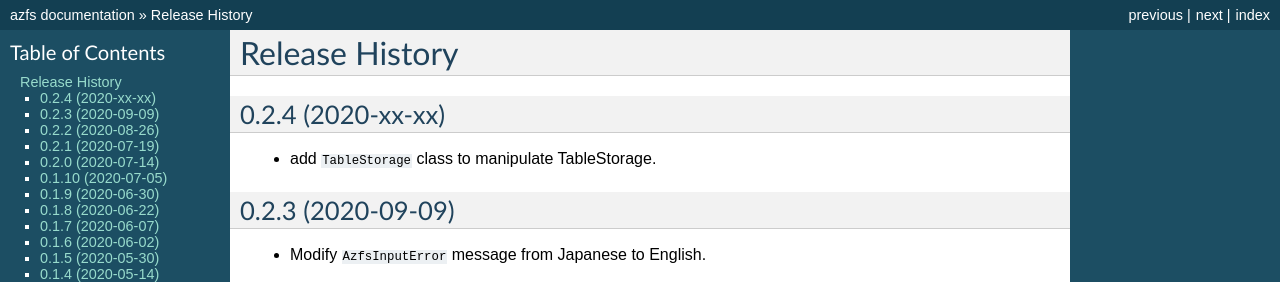
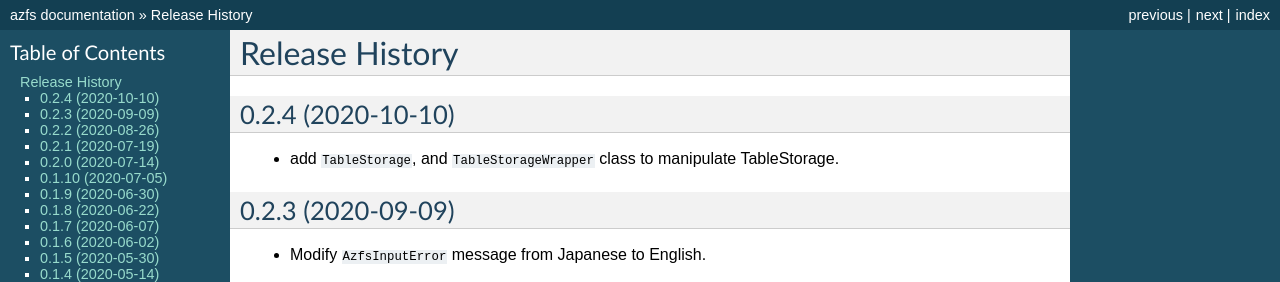
Before and after one commit to arpitjain799/azfs, a Sphinx documentation site: the page built from docs/sources/release_history.rst, in a window 1280 px wide. Shown: the top 282 px of the page. Built offline with Sphinx 7.4.7, drawn with Linux system fonts in a browser that asks for light colours.

Commit message:
update release note

```diff
--- a/docs/sources/release_history.rst
+++ b/docs/sources/release_history.rst
@@ -1,10 +1,10 @@
 Release History
 ===============
 
-0.2.4 (2020-xx-xx)
+0.2.4 (2020-10-10)
 ------------------
 
-* add ``TableStorage`` class to manipulate TableStorage.
+* add ``TableStorage``, and ``TableStorageWrapper`` class to manipulate TableStorage.
 
 0.2.3 (2020-09-09)
 ------------------
```
